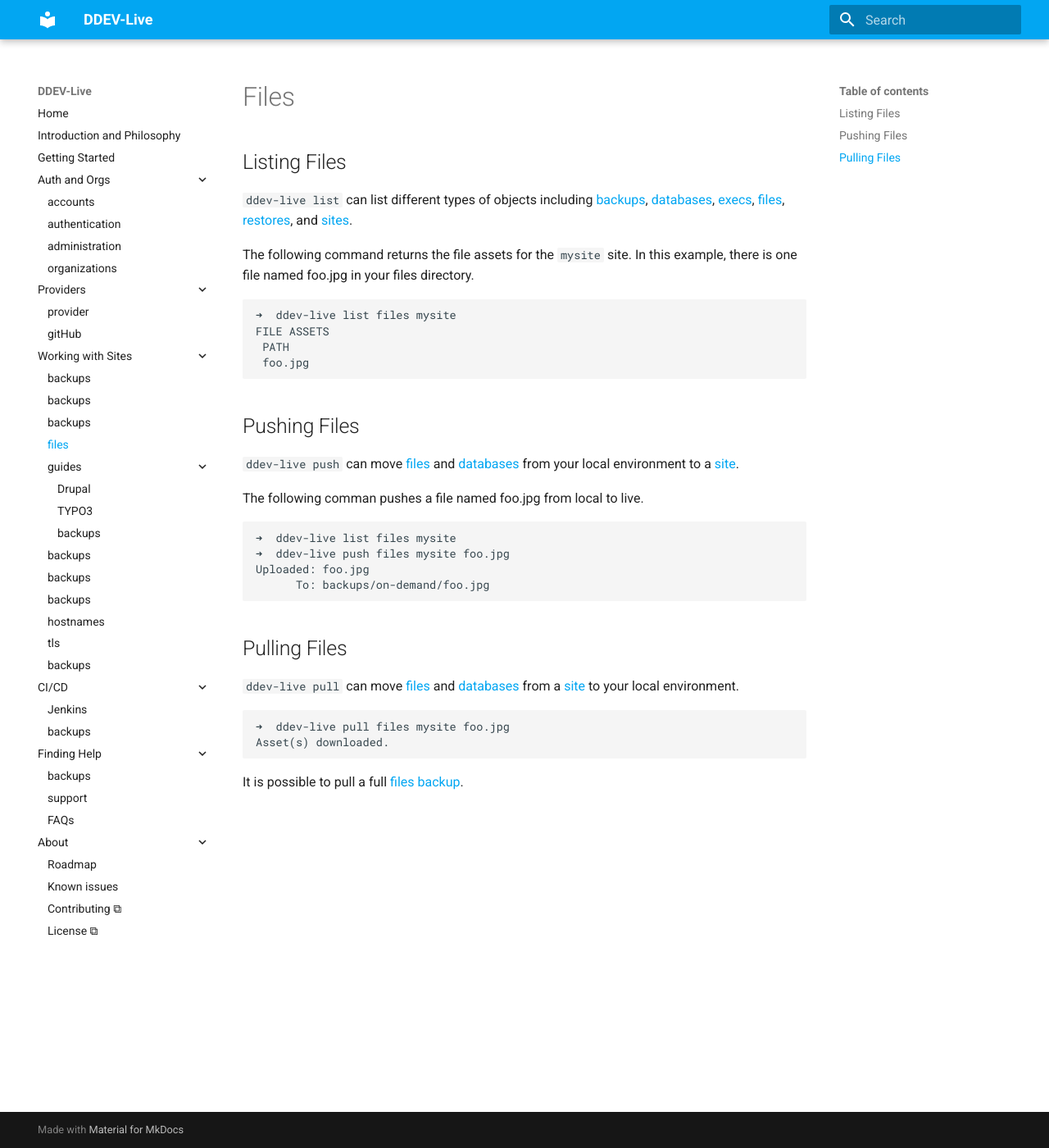
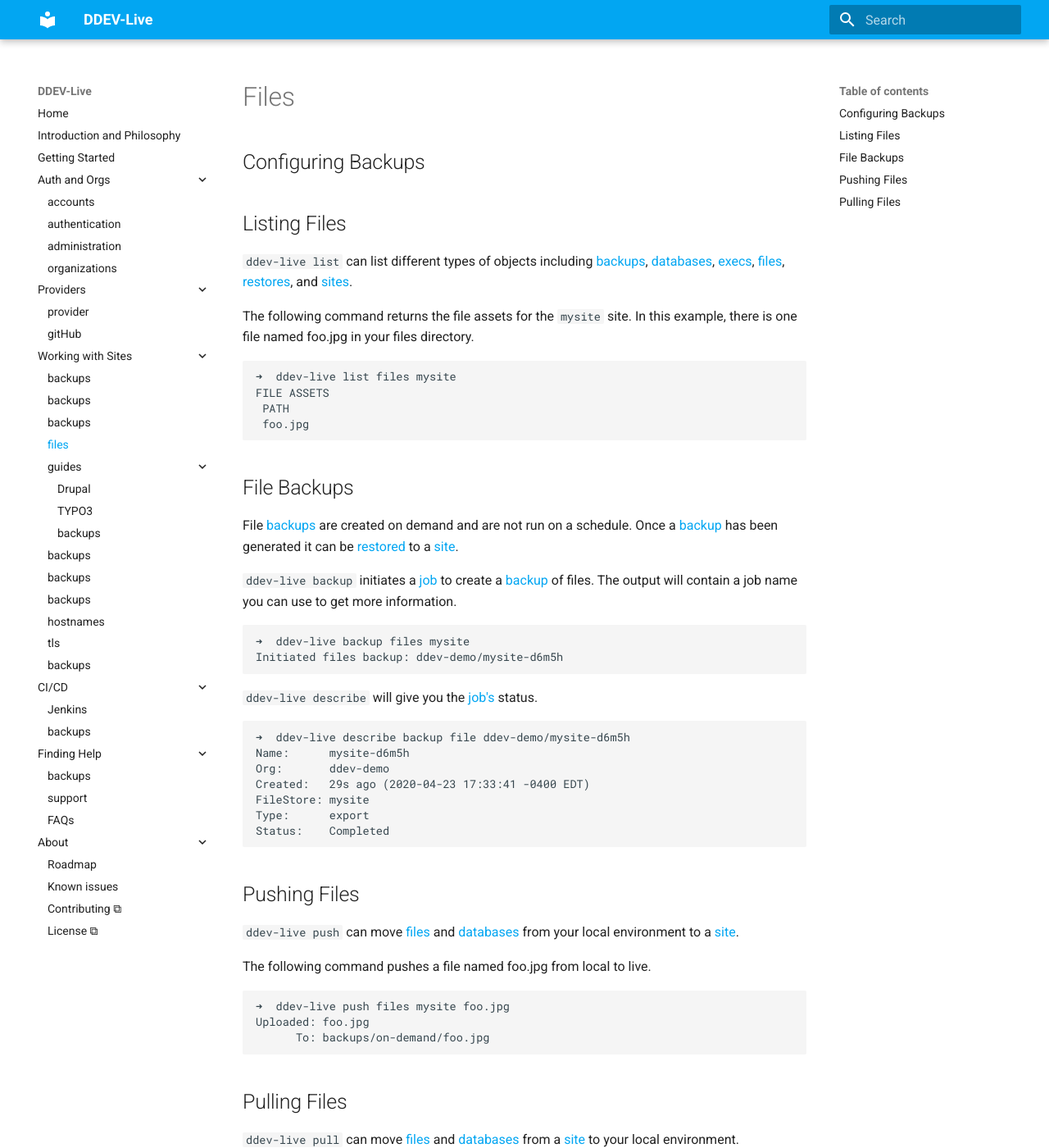
Before and after one commit to fru-io/docs-live, an MkDocs documentation site: the page built from docs/files.md, in a window 1280 px wide and 1400 px high. Shown: the whole window at 82% size. Built offline with MkDocs 1.6.1 and Material for MkDocs 9.7.7, drawn with Linux system fonts in a browser that asks for light colours.

Commit message:
Adding file backups

````diff
--- a/docs/files.md
+++ b/docs/files.md
@@ -1,4 +1,6 @@
 # Files
+
+## Configuring Backups
 
 ## Listing Files
 
@@ -12,12 +14,31 @@ FILE ASSETS
  foo.jpg
 ```
 
+## File Backups
+File [backups](https://docs.ddev.com/backups) are created on demand and are not run on a schedule. Once a [backup](https://docs.ddev.com/backups) has been generated it can be [restored](https://docs.ddev.com/restores/) to a [site](https://docs.ddev.com/sites/).
+
+`ddev-live backup` initiates a [job](https://docs.ddev.com/jobs) to create a [backup](https://docs.ddev.com/backups) of files. The output will contain a job name you can use to get more information.
+
+```
+➜  ddev-live backup files mysite
+Initiated files backup: ddev-demo/mysite-d6m5h
+```
+`ddev-live describe` will give you the [job's](https://docs.ddev.com/jobs) status.
+```
+➜  ddev-live describe backup file ddev-demo/mysite-d6m5h
+Name:      mysite-d6m5h
+Org:       ddev-demo
+Created:   29s ago (2020-04-23 17:33:41 -0400 EDT)
+FileStore: mysite
+Type:      export
+Status:    Completed
+```
+
 ## Pushing Files
 `ddev-live push` can move [files](https://docs.ddev.com/files/) and [databases](https://docs.ddev.com/databases/) from your local environment to a [site](https://docs.ddev.com/sites/).
 
-The following comman pushes a file named foo.jpg from local to live.
+The following command pushes a file named foo.jpg from local to live.
 ```
-➜  ddev-live list files mysite
 ➜  ddev-live push files mysite foo.jpg
 Uploaded: foo.jpg
       To: backups/on-demand/foo.jpg
@@ -30,4 +51,3 @@ Uploaded: foo.jpg
 ➜  ddev-live pull files mysite foo.jpg
 Asset(s) downloaded.
 ```
-It is possible to pull a full [files backup](https://docs.ddev.com/backups/).
````
